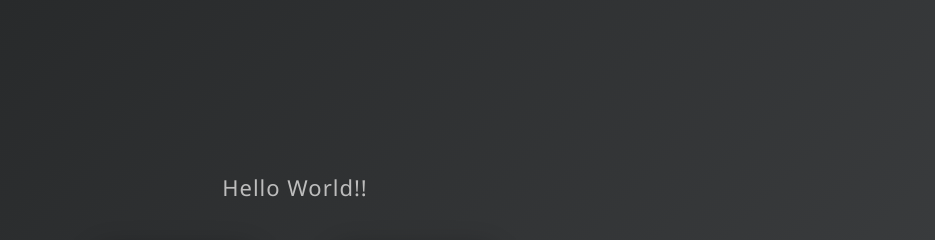
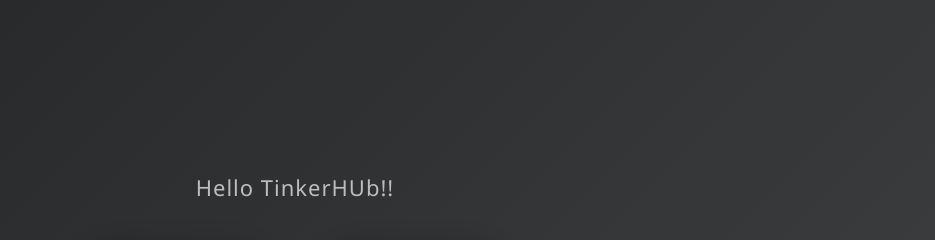
Before and after one commit to mnazfs/git-demo, a plain HTML site: page index.html in a window 1280 px wide. Shown: the top 240 px of the page, without its empty margins (345-1280 px from the left). Drawn offline with Linux system fonts and the light colour scheme.

Commit message:
Change heading from 'Hello World' to 'Hello TinkerHub'

```diff
--- a/index.html
+++ b/index.html
@@ -5,7 +5,7 @@
         <link rel="stylesheet" href="styles.css"/>
     </head>
     <body>
-        <h3>Hello World!!</h3>
+        <h3>Hello TinkerHUb!!</h3>
         <div class="logos">
             <img src="./img/github.png" alt="GitHub Logo"/>
             <img src="./img/git.png" alt="Git Logo"/>
```
